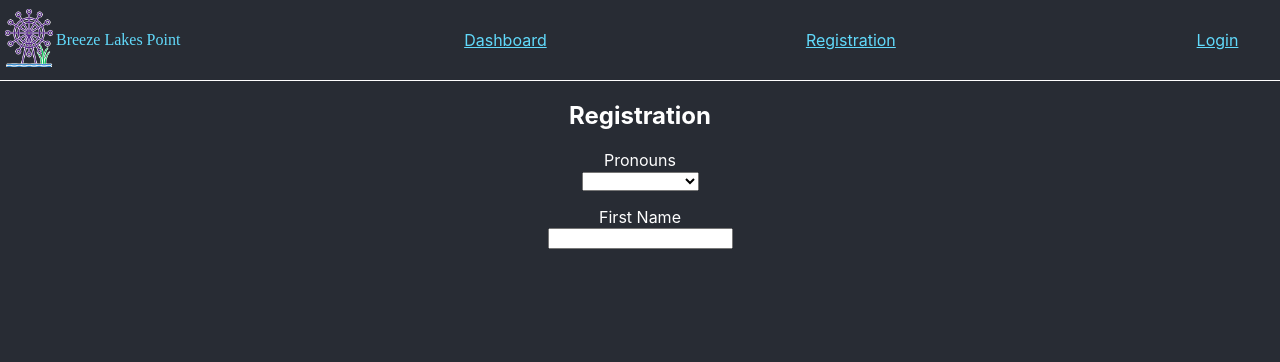
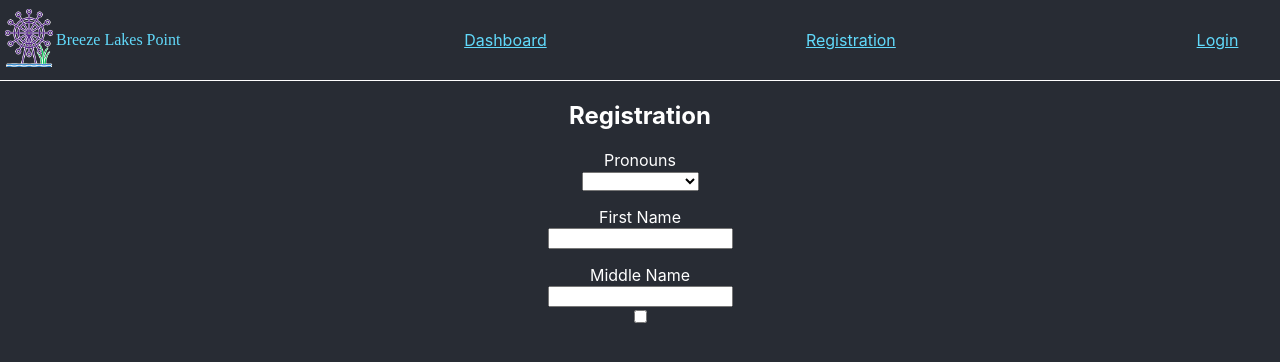
Before and after one commit to kristenkinnearohlmann/breeze-lakes-point-frontend, a React (Create React App) app: page /registration in a window 1280 px wide. Shown: the top 362 px of the page. Built offline with nearby package versions, Linux system fonts and the light colour scheme; a web font is replaced by a local one.

Commit message:
Added initial middle name inputs, fixed nesting of block elements

```diff
--- a/src/components/Registration.js
+++ b/src/components/Registration.js
@@ -5,7 +5,9 @@ class Registration extends Component {
 
     state = {
         pronoun_id: -1,
-        first_name: ""
+        first_name: "",
+        middle_name: "",
+        no_middle_name: false
     }
 
     handleonChange = event => {
@@ -39,14 +41,17 @@ class Registration extends Component {
                             <option value="5">he/they/theirs</option>
                         </select>
                     </p>
-                    <p>
                     <div>
                         <p>
                             <label htmlFor="first_name">First Name</label><br/>
                             <input type="text" name="first_name" id="first_name" value={this.state.first_name} onChange={this.handleonChange} />
                         </p>
+                        <p>
+                            <label htmlFor="middle_name">Middle Name</label><br/>
+                            <input type="text" name="middle_name" id="middle_name" value={this.state.middle_name} onChange={this.handleonChange} /><br/>
+                            <input type="checkbox" name="no_middle_name" id="no_middle_name" value={this.state.no_middle_name} onChange={this.handleonChange} />
+                        </p>
                     </div>
-                    </p>
                 </form>
             </div>
         )
```
Lines whose indentation alone changed are shown as unchanged.
